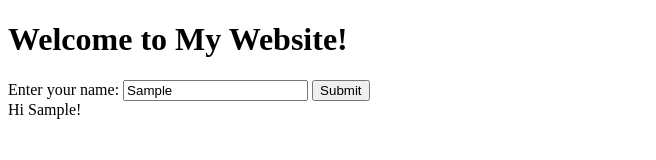
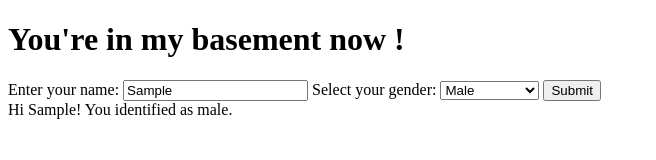
Before and after one commit to erenyeager1002/hiiiiiiiii, a plain HTML site: page index.html in a window 1280 px wide. Both pictures are taken after typing "Sample" into the empty fields and a click on the button "Submit". Shown: the whole page, without its empty margins (0-656 px from the left). Drawn offline with Linux system fonts and the light colour scheme.

Commit message:
Update index.html

```diff
--- a/index.html
+++ b/index.html
@@ -3,25 +3,49 @@
 <head>
     <meta charset="UTF-8">
     <meta name="viewport" content="width=device-width, initial-scale=1.0">
-    <title>My Website</title>
+    <title>You lost bbg ?</title>
 </head>
 <body>
-    <h1>Welcome to My Website!</h1>
+    <h1>You're in my basement now !</h1>
 
     <form>
         <label for="userInput">Enter your name:</label>
         <input type="text" id="userInput" name="userInput" required>
+
+        <label for="gender">Select your gender:</label>
+        <select id="gender" name="gender">
+            <option value="male">Male</option>
+            <option value="female">Female</option>
+            <option value="dmart cover">Dmart_cover</option>
+            <option value="manchuria">Manchuria</option>
+            <option value="gay/rama">Gay/Rama</option>
+        </select>
+
         <button type="button" onclick="displayGreeting()">Submit</button>
     </form>
+
 
     <div id="greeting"></div>
 
     <script>
         function displayGreeting() {
             var userInput = document.getElementById('userInput').value;
+            var selectedGender = document.getElementById('gender').value;
             var greetingDiv = document.getElementById('greeting');
-            greetingDiv.innerHTML = 'Hi ' + userInput + '!';
+
+            var genderText = selectedGender === 'other' ? '' : ' ' + selectedGender;
+
+            greetingDiv.innerHTML = 'Hello ' + userInput + '!' ;
+            greetingDiv.innerHTML = 'You  registered gender is ' + selectedGender + '!' ;
+
+            if (selectedGender === 'gay/rama') {
+                greetingDiv.innerHTML = 'Hi ' + userInput + '! ' + 'you are 🏳️‍🌈🏳️‍🌈🏳️‍🌈🏳️‍🌈🏳️‍🌈🏳️‍🌈🏳️‍🌈';
+            } else {
+                greetingDiv.innerHTML = 'Hi ' + userInput + '!' + ' You identified as ' + selectedGender + '.';
+            }
+
         }
     </script>
+
 </body>
 </html>
```
